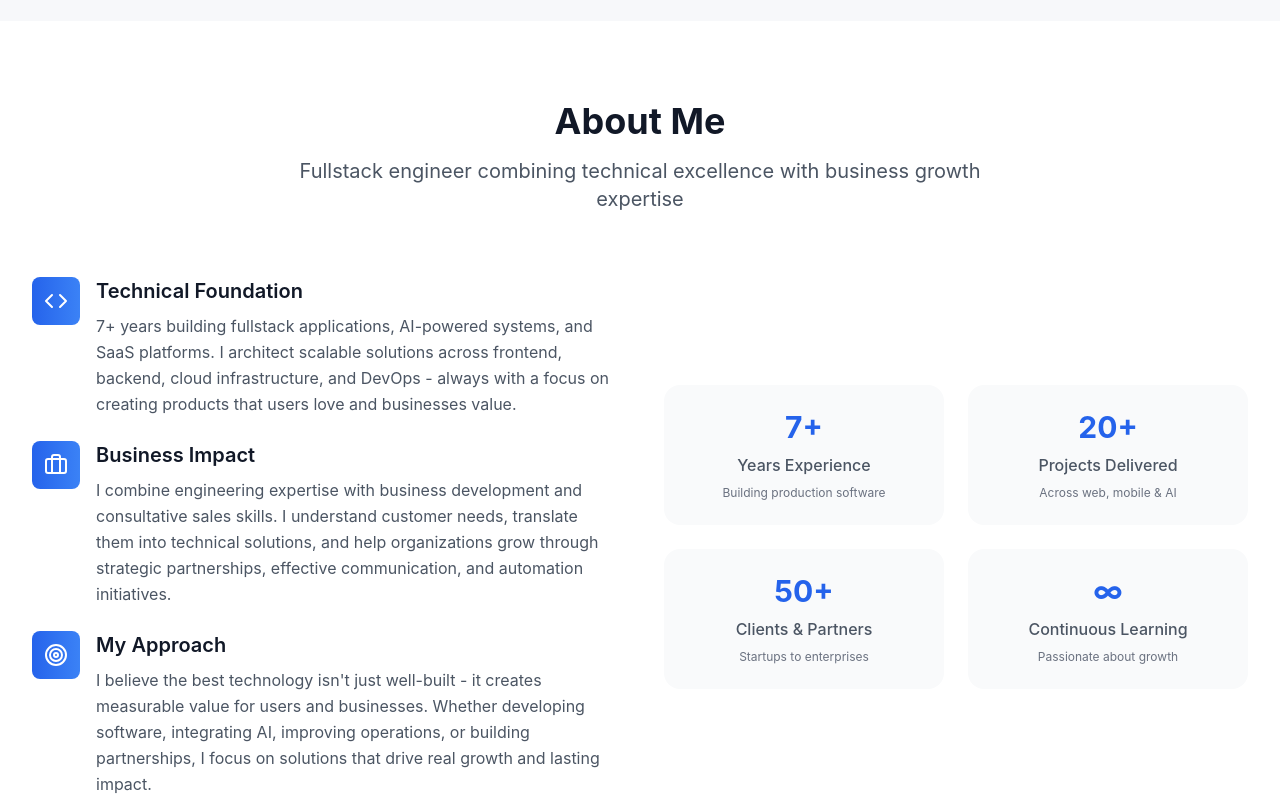
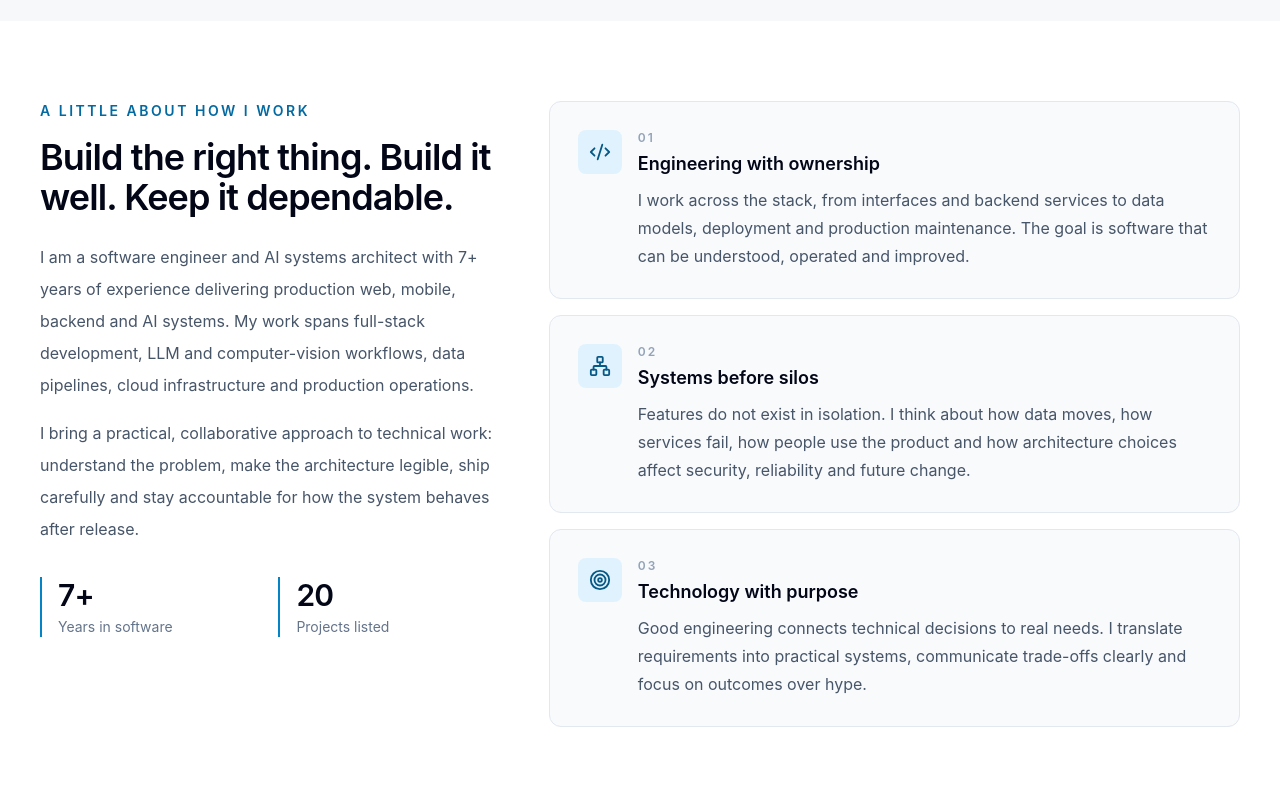
Before and after one commit to micpana/Michael-Panashe-Mudimbu-Portfolio-V2, a React (Vite) app: page / in a window 1280 px wide. Shown: the part 1060-1860 px from the top of the page. Built offline with nearby package versions, Linux system fonts and the light colour scheme.

Commit message:
Rework about section around systems thinking and engineering ownership

```diff
--- a/src/components/About.tsx
+++ b/src/components/About.tsx
@@ -1,99 +1,38 @@
 import React from 'react';
-import { Code, Briefcase, Target } from 'lucide-react';
+import { Code2, Network, Target } from 'lucide-react';
 import { ProjectsData } from '../data/projects_data_lazy';
 
-const About: React.FC = () => {
-  return (
-    <section className="py-20 bg-white dark:bg-gray-900" id="about">
-      <div className="max-w-7xl mx-auto px-4 sm:px-6 lg:px-8">
-        <div className="text-center mb-16">
-          <h2 className="text-3xl sm:text-4xl font-bold text-gray-900 dark:text-white mb-4">
-            About Me
-          </h2>
-          <p className="text-xl text-gray-600 dark:text-gray-300 max-w-3xl mx-auto">
-            Fullstack engineer combining technical excellence with business growth expertise
-          </p>
-        </div>
+const principles = [
+  { icon: Code2, title: 'Engineering with ownership', description: 'I work across the stack, from interfaces and backend services to data models, deployment and production maintenance. The goal is software that can be understood, operated and improved.' },
+  { icon: Network, title: 'Systems before silos', description: 'Features do not exist in isolation. I think about how data moves, how services fail, how people use the product and how architecture choices affect security, reliability and future change.' },
+  { icon: Target, title: 'Technology with purpose', description: 'Good engineering connects technical decisions to real needs. I translate requirements into practical systems, communicate trade-offs clearly and focus on outcomes over hype.' },
+];
 
-        <div className="grid lg:grid-cols-2 gap-12 items-center">
-          {/* Content */}
-          <div className="space-y-6">
-            <div className="flex items-start gap-4">
-              <div className="w-12 h-12 bg-gradient-to-r from-blue-600 to-blue-500 rounded-lg flex items-center justify-center flex-shrink-0">
-                <Code className="text-white" size={24} />
-              </div>
-              <div>
-                <h3 className="text-xl font-semibold text-gray-900 dark:text-white mb-2">
-                  Technical Foundation
-                </h3>
-                <p className="text-gray-600 dark:text-gray-300 leading-relaxed">
-                  7+ years building fullstack applications, AI-powered systems, and SaaS platforms.
-                  I architect scalable solutions across frontend, backend, cloud infrastructure, and DevOps -
-                  always with a focus on creating products that users love and businesses value.
-                </p>
-              </div>
-            </div>
-
-            <div className="flex items-start gap-4">
-              <div className="w-12 h-12 bg-gradient-to-r from-blue-600 to-blue-500 rounded-lg flex items-center justify-center flex-shrink-0">
-                <Briefcase className="text-white" size={24} />
-              </div>
-              <div>
-                <h3 className="text-xl font-semibold text-gray-900 dark:text-white mb-2">
-                  Business Impact
-                </h3>
-                <p className="text-gray-600 dark:text-gray-300 leading-relaxed">
-                  I combine engineering expertise with business development and consultative sales skills.
-                  I understand customer needs, translate them into technical solutions, and help organizations
-                  grow through strategic partnerships, effective communication, and automation initiatives.
-                </p>
-              </div>
-            </div>
-
-            <div className="flex items-start gap-4">
-              <div className="w-12 h-12 bg-gradient-to-r from-blue-600 to-blue-500 rounded-lg flex items-center justify-center flex-shrink-0">
-                <Target className="text-white" size={24} />
-              </div>
-              <div>
-                <h3 className="text-xl font-semibold text-gray-900 dark:text-white mb-2">
-                  My Approach
-                </h3>
-                <p className="text-gray-600 dark:text-gray-300 leading-relaxed">
-                  I believe the best technology isn't just well-built - it creates measurable value for users and businesses.
-                  Whether developing software, integrating AI, improving operations, or building partnerships,
-                  I focus on solutions that drive real growth and lasting impact.
-                </p>
-              </div>
-            </div>
-          </div>
-
-          {/* Stats */}
-          <div className="grid grid-cols-2 gap-6">
-            <div className="text-center p-6 bg-gray-50 dark:bg-gray-800 rounded-2xl">
-              <div className="text-3xl font-bold text-blue-600 dark:text-blue-400 mb-2">7+</div>
-              <div className="text-gray-600 dark:text-gray-300 font-medium">Years Experience</div>
-              <p className="text-xs text-gray-500 dark:text-gray-400 mt-2">Building production software</p>
-            </div>
-            <div className="text-center p-6 bg-gray-50 dark:bg-gray-800 rounded-2xl">
-              <div className="text-3xl font-bold text-blue-600 dark:text-blue-400 mb-2">{ProjectsData.length}+</div>
-              <div className="text-gray-600 dark:text-gray-300 font-medium">Projects Delivered</div>
-              <p className="text-xs text-gray-500 dark:text-gray-400 mt-2">Across web, mobile & AI</p>
-            </div>
-            <div className="text-center p-6 bg-gray-50 dark:bg-gray-800 rounded-2xl">
-              <div className="text-3xl font-bold text-blue-600 dark:text-blue-400 mb-2">50+</div>
-              <div className="text-gray-600 dark:text-gray-300 font-medium">Clients & Partners</div>
-              <p className="text-xs text-gray-500 dark:text-gray-400 mt-2">Startups to enterprises</p>
-            </div>
-            <div className="text-center p-6 bg-gray-50 dark:bg-gray-800 rounded-2xl">
-              <div className="text-3xl font-bold text-blue-600 dark:text-blue-400 mb-2">∞</div>
-              <div className="text-gray-600 dark:text-gray-300 font-medium">Continuous Learning</div>
-              <p className="text-xs text-gray-500 dark:text-gray-400 mt-2">Passionate about growth</p>
-            </div>
+const About: React.FC = () => (
+  <section className="bg-white py-20 dark:bg-[#0b1220]" id="about">
+    <div className="mx-auto max-w-7xl px-5 sm:px-8 lg:px-10">
+      <div className="grid gap-12 lg:grid-cols-[0.8fr_1.2fr]">
+        <div>
+          <p className="text-sm font-semibold uppercase tracking-[0.18em] text-sky-700 dark:text-sky-300">A little about how I work</p>
+          <h2 className="mt-4 text-3xl font-semibold tracking-tight text-slate-950 dark:text-white sm:text-4xl">Build the right thing. Build it well. Keep it dependable.</h2>
+          <p className="mt-6 text-base leading-8 text-slate-600 dark:text-slate-300">I am a software engineer and AI systems architect with 7+ years of experience delivering production web, mobile, backend and AI systems. My work spans full-stack development, LLM and computer-vision workflows, data pipelines, cloud infrastructure and production operations.</p>
+          <p className="mt-4 text-base leading-8 text-slate-600 dark:text-slate-300">I bring a practical, collaborative approach to technical work: understand the problem, make the architecture legible, ship carefully and stay accountable for how the system behaves after release.</p>
+          <div className="mt-8 grid grid-cols-2 gap-4">
+            <div className="border-l-2 border-sky-600 pl-4 dark:border-sky-400"><p className="text-3xl font-semibold tracking-tight text-slate-950 dark:text-white">7+</p><p className="mt-1 text-sm text-slate-500 dark:text-slate-400">Years in software</p></div>
+            <div className="border-l-2 border-sky-600 pl-4 dark:border-sky-400"><p className="text-3xl font-semibold tracking-tight text-slate-950 dark:text-white">{ProjectsData.length}</p><p className="mt-1 text-sm text-slate-500 dark:text-slate-400">Projects listed</p></div>
           </div>
         </div>
+        <div className="space-y-4">
+          {principles.map(({ icon: Icon, title, description }, index) => (
+            <article key={title} className="grid gap-4 rounded-xl border border-slate-200 bg-[#f8fafc] p-6 dark:border-slate-700 dark:bg-slate-900 sm:grid-cols-[auto_1fr] sm:p-7">
+              <div className="flex h-11 w-11 items-center justify-center rounded-lg bg-sky-100 text-sky-800 dark:bg-sky-950 dark:text-sky-300"><Icon size={22} /></div>
+              <div><p className="text-xs font-semibold uppercase tracking-[0.16em] text-slate-400">0{index + 1}</p><h3 className="mt-1 text-lg font-semibold text-slate-950 dark:text-white">{title}</h3><p className="mt-2 leading-7 text-slate-600 dark:text-slate-300">{description}</p></div>
+            </article>
+          ))}
+        </div>
       </div>
-    </section>
-  );
-};
+    </div>
+  </section>
+);
 
 export default About;
```
